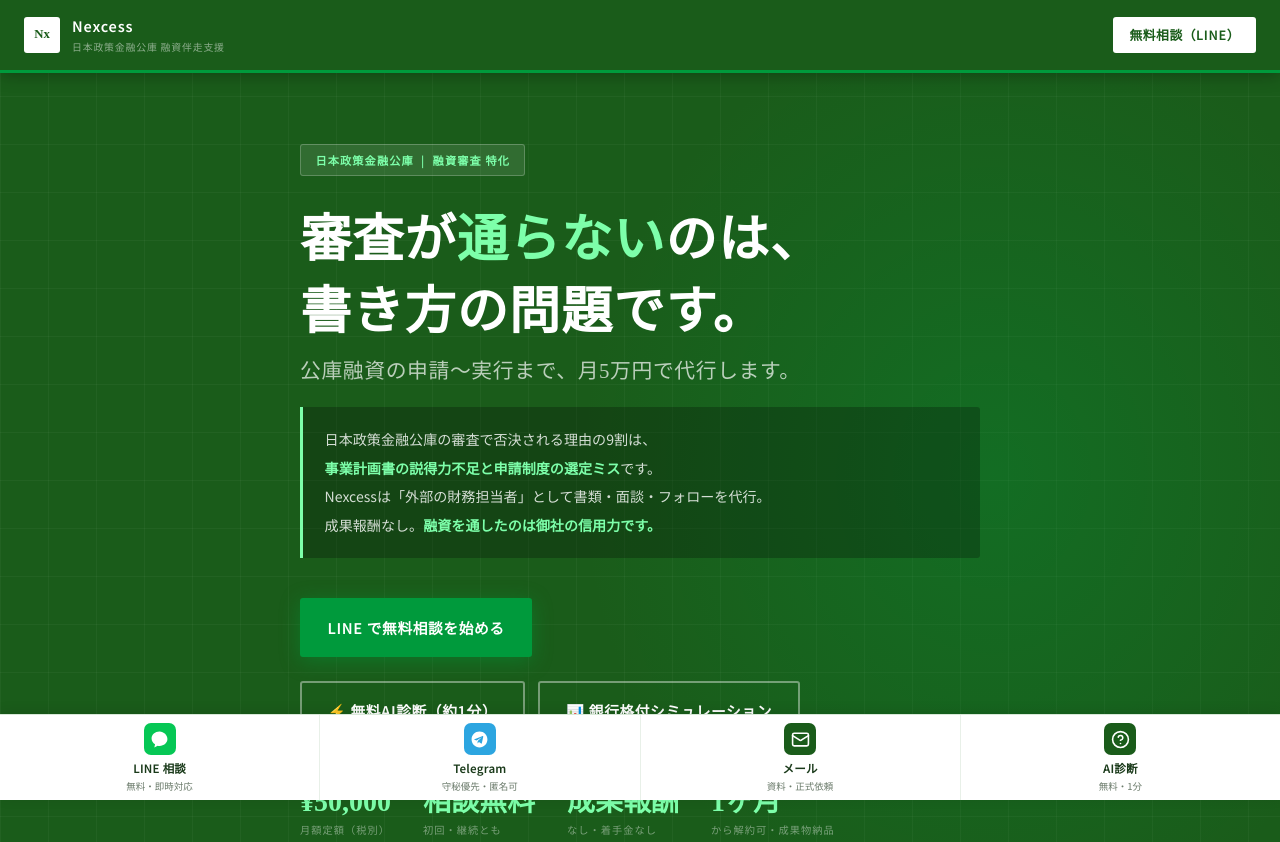
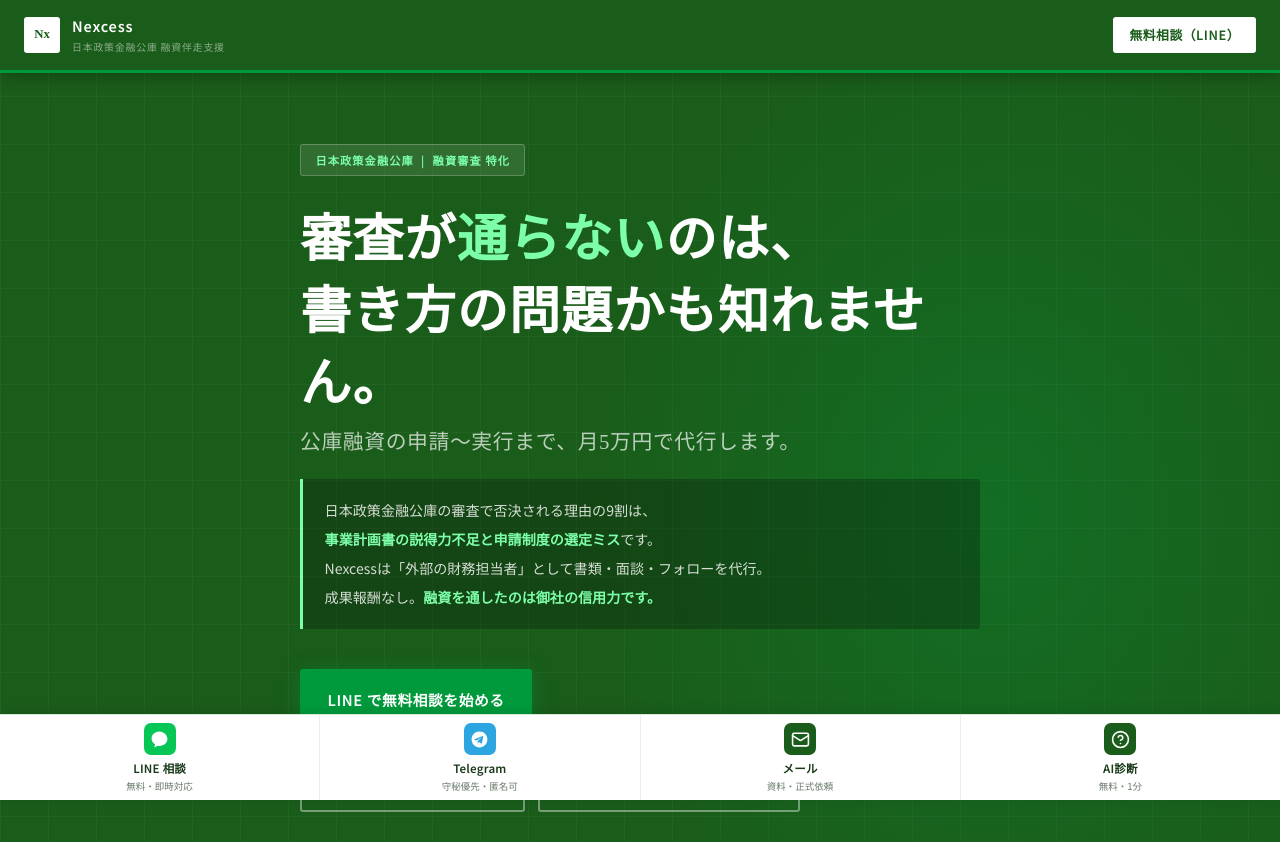
Before and after one commit to Nexccess/finance, a website: page index.html in a window 1280 px wide. Shown: the top 842 px of the page. Drawn offline with Linux system fonts and the light colour scheme.

Commit message:
Update index.html

```diff
--- a/index.html
+++ b/index.html
@@ -612,12 +612,11 @@
       <span>融資審査 特化</span>
     </div>
 
-    <h1 class="hero-h1 rv" id="hero-heading">
+　　<h1 class="hero-h1 rv" id="hero-heading">
       審査が<span class="accent">通らない</span>のは、<br>
-      書き方の問題です。
+      書き方の問題かも知れません。
       <span class="sub-line">公庫融資の申請〜実行まで、月5万円で代行します。</span>
     </h1>
-
     <div class="hero-philosophy rv">
       <p>
         日本政策金融公庫の審査で否決される理由の9割は、<br>
```
